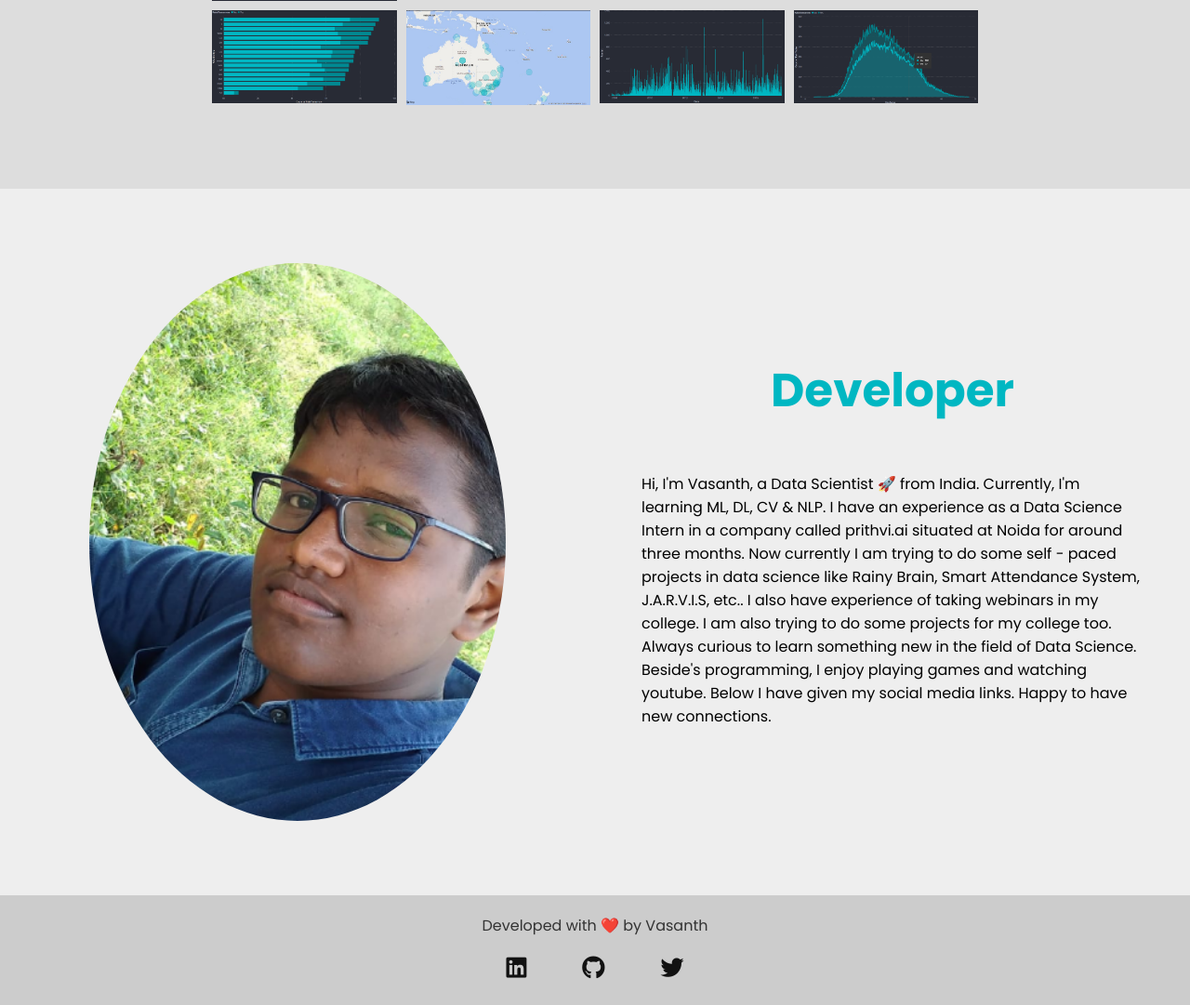
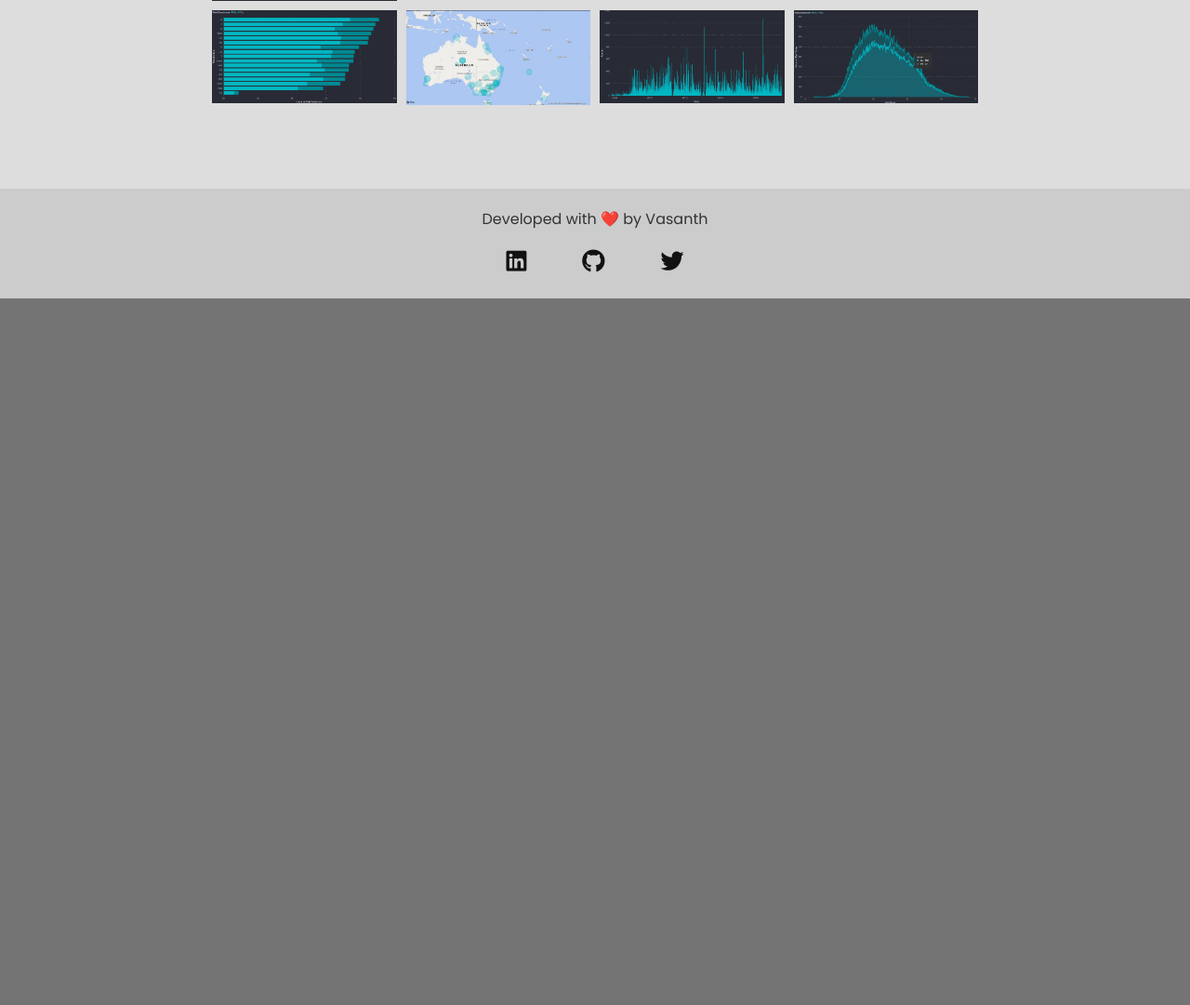
Before and after one commit to bhatt098/rain-fall-prediction, a Flask app: page / in a window 1280 px wide. Shown: the part 2623-3704 px from the top of the page at 93% size. After the commit the page ends 2944 px from the top, so only its background shows below. Run offline with Flask 2, Linux system fonts and the light colour scheme; parts of the project's set-up code (start-up, migrations or seed data) failed here and were passed over; some libraries are stand-ins or nearby versions.

Commit message:
Update index.html

```diff
--- a/template/index.html
+++ b/template/index.html
@@ -83,22 +83,7 @@
       </div>
     </section>
 
-    <section id="info">
-      <div>
-        <img src="../static/vasanth1.png" alt="Vasanth">
-      </div>
-      <div>
-        <h2>Developer</h2>
-        <p class="about-content"> Hi, I'm Vasanth, a Data Scientist 🚀 from India.
-          Currently, I'm learning ML, DL, CV & NLP. I have an experience as a Data Science Intern in a
-          company called prithvi.ai situated at Noida for around three months. Now currently I am trying
-          to do some self - paced projects in data science like Rainy Brain, Smart Attendance System,
-          J.A.R.V.I.S, etc.. I also have experience of taking webinars in my college. I am also trying
-          to do some projects for my college too. Always curious to learn something new in
-          the field of Data Science. Beside's programming, I enjoy playing games and watching youtube.
-          Below I have given my social media links. Happy to have new connections.</p>
-      </div>
-    </section>
+
 
     <footer>
       <p>
```
